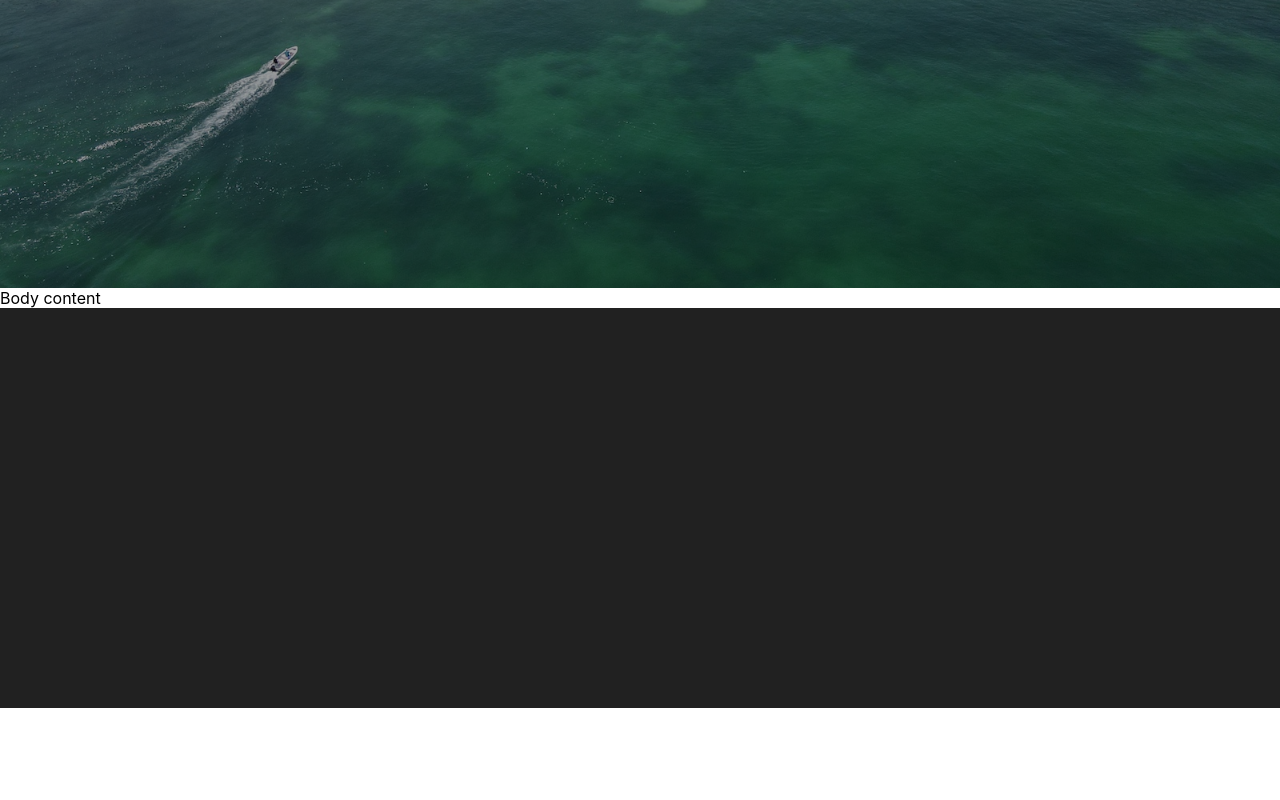
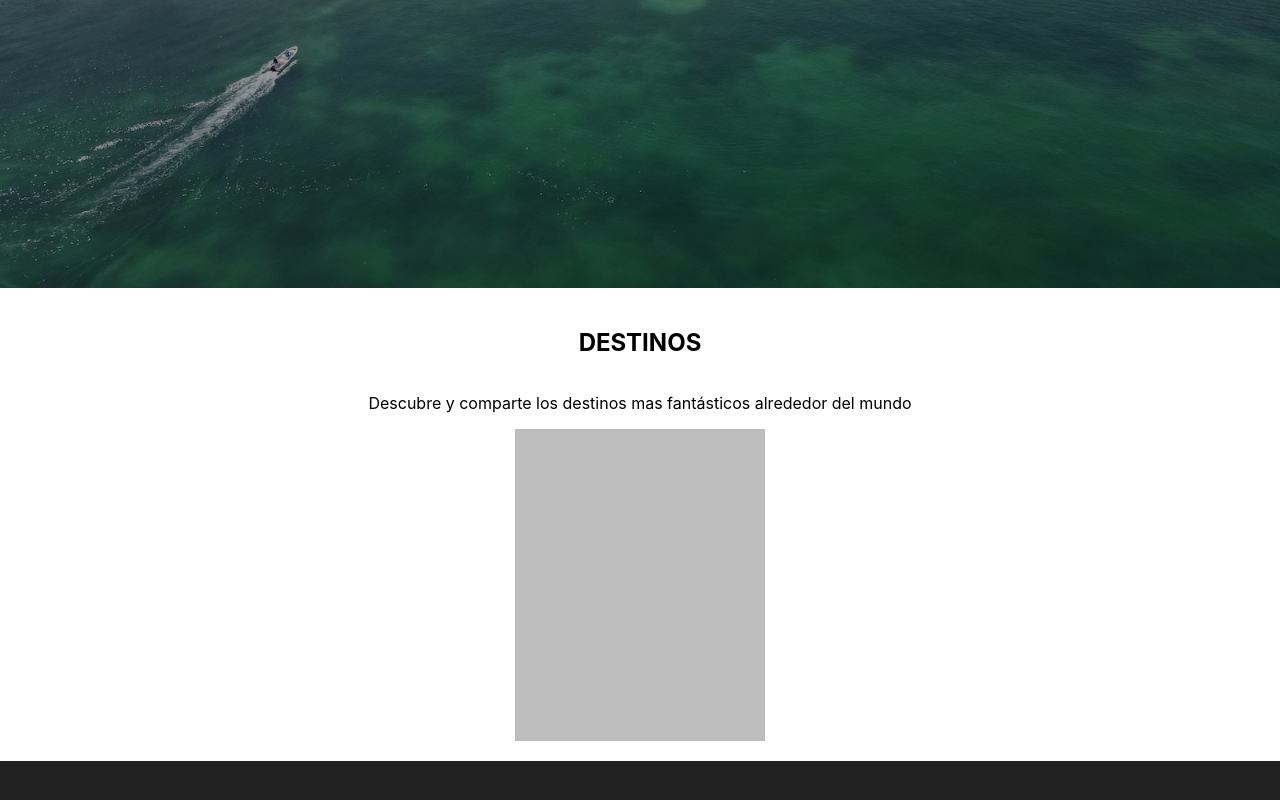
Before and after one commit to camilopineda100/cartagena-landing, a React (Create React App) app: page / in a window 1280 px wide. Shown: the part 512-1312 px from the top of the page. Before the commit the page ends 1220 px from the top, so only its background shows below. Built offline with nearby package versions, Linux system fonts and the light colour scheme.

Commit message:
feat(Destination): initial destinations section and card sizes

```diff
--- a/src/Components/Body/Body.jsx
+++ b/src/Components/Body/Body.jsx
@@ -1,9 +1,10 @@
 import React from 'react';
+import Destinations from './Destinations/Destinations'
 
 function Body() {
   return(
-    <div>
-      Body content
+    <div className='body'>
+      <Destinations />
     </div>
   )
 }
--- /dev/null
+++ b/src/Components/Body/Destinations/Destinations.css
@@ -0,0 +1,26 @@
+.destinations {
+  display: flex;
+  flex-direction: column;
+  align-items: center;
+  padding: 20px;
+}
+
+.card {
+  width: 90vw;
+  height: calc(90vw * 1.25);
+  background: #BDBDBD;
+}
+
+@media(min-width: 426px) {
+  .card {
+    width: 150px;
+    height: calc(150px * 1.25);
+  }
+}
+
+@media(min-width: 769px) {
+  .card {
+    width: 250px;
+    height: calc(250px * 1.25);
+  }
+}
--- /dev/null
+++ b/src/Components/Body/Destinations/Destinations.jsx
@@ -0,0 +1,19 @@
+import React from 'react';
+
+import './Destinations.css';
+
+function Destinations(){
+  return(
+    <div className="destinations">
+      <h2>DESTINOS</h2>
+
+      <p>Descubre y comparte los destinos mas fantásticos alrededor del mundo</p>
+
+      <div className="card">
+
+      </div>
+    </div>
+  )
+}
+
+export default Destinations
```
